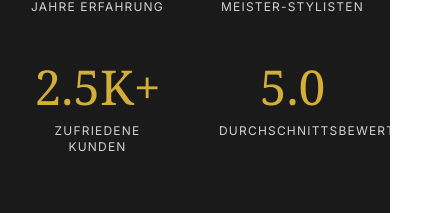
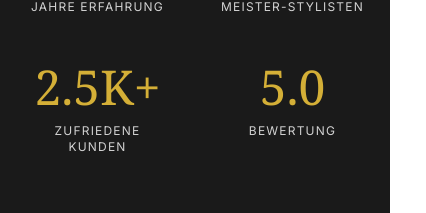
Before and after one commit to maximnechay/salonkrisitina, a Next.js app: page / in a window 390 px wide. Shown: the part 4877-5090 px from the top of the page, 426 px wide, since content can reach past the window. Built offline with nearby package versions, Linux system fonts and the light colour scheme; no server answers.

Commit message:
fix: shorten rating label for mobile
- Change 'Durchschnittsbewertung' to 'Bewertung' to prevent overflow

```diff
--- a/components/Stats.tsx
+++ b/components/Stats.tsx
@@ -2,7 +2,7 @@ const stats = [
   { number: '12+', label: 'Jahre Erfahrung' },
   { number: '2', label: 'Meister-Stylisten' },
   { number: '2.5K+', label: 'Zufriedene Kunden' },
-  { number: '5.0', label: 'Durchschnittsbewertung' },
+  { number: '5.0', label: 'Bewertung' },
 ]
 
 export default function Stats() {
```
